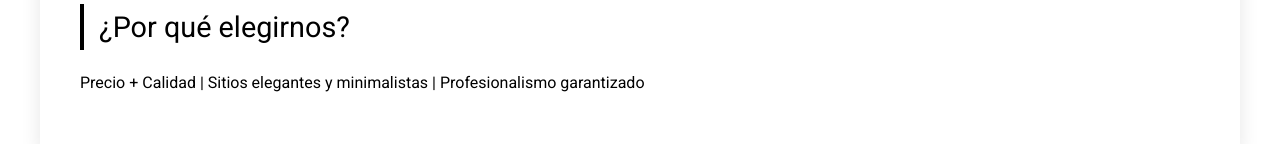
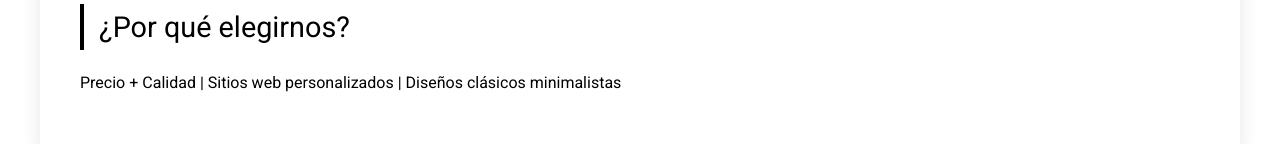
Before and after one commit to digitalstudyom-arch/tuproyectonline, a plain HTML site: page index.html in a window 1280 px wide. Shown: the part 656-800 px from the top of the page. Drawn offline with Linux system fonts and the light colour scheme.

Commit message:
Update index.html

```diff
--- a/index.html
+++ b/index.html
@@ -102,8 +102,8 @@
         <h2>¿Por qué elegirnos?</h2>
         <p>
             Precio + Calidad |
-            Sitios elegantes y minimalistas |
-            Profesionalismo garantizado
+            Sitios web personalizados |
+          Diseños clásicos minimalistas
         </p>
     </section>
 
```
